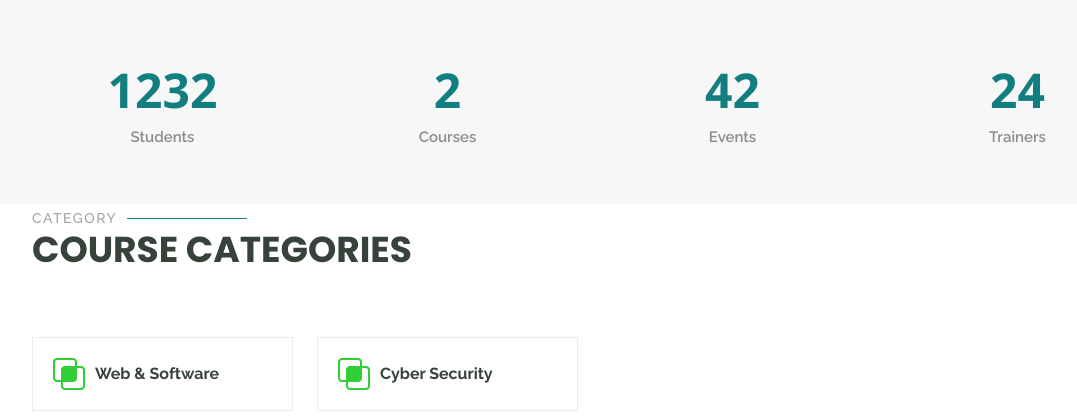
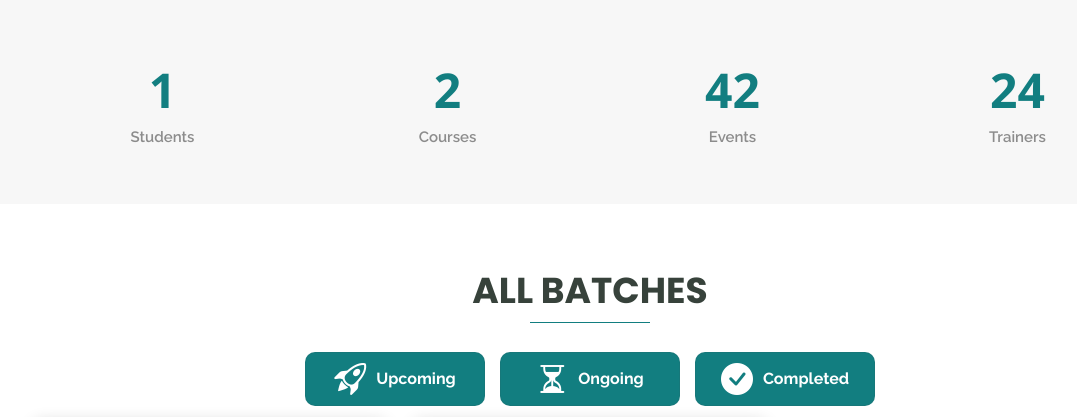
Before and after one commit to mrshakil015/Institute-Management-System-with-Django, a Django app: page / in a window 1280 px wide. Shown: the part 731-1148 px from the top of the page, without its empty margins (50-1127 px from the left). Run offline with Django 5.2, Linux system fonts and the light colour scheme; data comes from the database, SQL or seed files in the repository; some libraries are stand-ins or nearby versions.

Commit message:
Homepage modification

```diff
--- a/IMSProject/IMSapp/batchviews.py
+++ b/IMSProject/IMSapp/batchviews.py
@@ -24,7 +24,6 @@ def batchlist(request):
 
     for data in batchdata:
         enrolledstudent = AdmittedCourseModel.objects.filter(LearningBatch=data).count()
-        print(enrolledstudent)
         combined_data.append({
             'batchdata': data,
             'enrolledstudent': enrolledstudent,
--- a/IMSProject/IMSapp/static/assets/css/main.css
+++ b/IMSProject/IMSapp/static/assets/css/main.css
@@ -56,6 +56,12 @@ h5,
 h6 {
   color: var(--heading-color);
   font-family: var(--heading-font);
+}
+
+.btn-primary {
+  background: #127e80 !important;
+  border-color: #127e80 !important;
+  color: #fff !important;
 }
 
 /*--------------------------------------------------------------
@@ -724,7 +730,7 @@ section,
 # Global Section Titles
 --------------------------------------------------------------*/
 .section-title {
-  padding-bottom: 60px;
+  padding-bottom: 20px;
   position: relative;
 }
 
@@ -1001,6 +1007,89 @@ section,
   color: var(--contrast-color);
   background: var(--accent-color);
 }
+/*--------------------------------------------------------------
+# Features Section
+--------------------------------------------------------------*/
+.batchfeatures {
+  justify-content: center;
+  align-items: center;
+  text-align: center;
+}
+.batchfeatures .items {
+  display: flex;
+  justify-content: center; /* Center items horizontally */
+  gap: 5px; /* Add 5px margin between items */
+}
+
+.batchfeatures .nav-item {
+  background-color: var(--accent-color);
+  display: flex;
+  flex-direction: column;
+  align-items: center;
+  padding: 10px 30px;
+  transition: 0.3s;
+  border: 1px solid color-mix(in srgb, var(--default-color), transparent 90%);
+  border-radius: 10px;
+  box-sizing: border-box;
+  margin: 5px; /* Add margin to each nav-item */
+  flex: 1; /* Ensure all nav-items take up equal width */
+  max-width: 180px; /* Optional: set a maximum width if you want to limit the width */
+}
+
+.batchfeatures .nav-item:hover {
+  background-color: #fff;
+  color: #127e80;
+}
+
+.batchfeatures .icon-text {
+  display: flex;
+  flex-direction: row;
+  align-items: center;
+}
+
+.batchfeatures .nav-item i {
+  font-size: 32px;
+  line-height: 0;
+  color: #fff;
+  margin-right: 10px; /* Add some spacing between icon and text */
+}
+
+.batchfeatures .nav-item:hover i,
+.batchfeatures .nav-item:hover h3 {
+  color: var(--accent-color);
+}
+
+.batchfeatures .nav-item h3 {
+  font-weight: 700;
+  margin: 0;
+  padding: 0;
+  line-height: 1;
+  font-size: 16px;
+  color: #fff;
+}
+
+.batchfeatures .nav-item a {
+  color: #fff;
+  transition: 0.3s;
+  align-items: center;
+  justify-content: center;
+  text-align: center;
+}
+
+.batchfeatures .nav-item a h3:hover {
+  color: var(--accent-color);
+}
+
+.batchfeatures .nav-item:hover {
+  border-color: var(--accent-color);
+}
+
+.batchfeatures .nav-item:hover a {
+  color: #127e80;
+}
+
+
+
 
 /*--------------------------------------------------------------
 # Features Section
@@ -1057,6 +1146,9 @@ section,
 }
 .courses .course-item img {
   border-radius: 10px;
+  height: 200px;
+  width: 100%;
+  object-fit: cover;
 }
 
 .courses .course-item:hover {
@@ -1133,6 +1225,10 @@ section,
 
 .courses .trainer .trainer-rank .user-icon {
   font-size: 22px;
+}
+.courses .trainer .trainer-rank p {
+  font-size: 18px;
+  padding: 5px 20px;
 }
 
 /*--------------------------------------------------------------
--- /dev/null
+++ b/IMSProject/IMSapp/templates/common/batchsection.html
@@ -0,0 +1,28 @@
+<div class="row">
+    {% for i in batchdata %}
+
+    <div class="col-lg-4 col-md-6 d-flex align-items-stretch" data-aos="zoom-in" data-aos-delay="100">
+     <div class="course-item">
+       <a href="">
+         <img src="{{i.CourseName.CourseImage.url}}" class="img-fluid" alt="...">
+       </a>
+       <div class="course-content">
+         <div class="d-flex justify-content-between align-items-center mb-3">
+           <p class="category"><i class="bi bi-person-add"></i> Batch: {{i.BatchNo}}</p>
+           <p class="category"><i class="bi bi-person-add"></i> {{i.Status}}</p>
+
+         </div>
+
+         <h3><a href="">{{i.CourseName}}</a></h3>
+         <p class="description">{{i.CourseName.ShortSummary}}</p>
+         <div class="trainer  justify-content-between align-items-center">
+           <div class="trainer-rank align-items-center">
+            <p class="btn btn-primary description">Batch Details <i class="bi bi-arrow-right-circle"></i></p>
+           </div>
+         </div>
+       </div>
+     </div>
+   </div> <!-- End Course Item-->
+
+    {% endfor %}
+   </div>
--- /dev/null
+++ b/IMSProject/IMSapp/templates/common/coursesection.html
@@ -0,0 +1,29 @@
+<div class="row">
+    {% for i in coursedata %}
+
+    <div class="col-lg-4 col-md-6 d-flex align-items-stretch" data-aos="zoom-in" data-aos-delay="100">
+     <div class="course-item">
+       <a href="">
+         <img src="{{i.CourseImage.url}}" class="img-fluid" alt="...">
+       </a>
+       <div class="course-content">
+         <div class="d-flex justify-content-between align-items-center mb-3">
+           <p class="category">{{i.CourseCategory}}</p>
+           <p class="price"><i class="fa-solid fa-bangladeshi-taka-sign"></i> {{i.CourseFee}}/-</p>
+         </div>
+
+         <h3><a href="">{{i.CourseName}}</a></h3>
+         <p class="description">{{i.ShortSummary}}</p>
+         <div class="trainer d-flex justify-content-between align-items-center">
+           <div class="trainer-rank d-flex align-items-center">
+             <i class="bi bi-person user-icon"></i>&nbsp;50
+             &nbsp;&nbsp;
+             <i class="bi bi-heart heart-icon"></i>&nbsp;65
+           </div>
+         </div>
+       </div>
+     </div>
+   </div> <!-- End Course Item-->
+
+    {% endfor %}
+   </div>
--- a/IMSProject/IMSapp/templates/common/homepage.html
+++ b/IMSProject/IMSapp/templates/common/homepage.html
@@ -27,7 +27,7 @@
 
       <div class="col-lg-3 col-md-6">
         <div class="stats-item text-center w-100 h-100">
-          <span data-purecounter-start="0" data-purecounter-end="1232" data-purecounter-duration="1"
+          <span data-purecounter-start="0" data-purecounter-end="{{studentcount}}" data-purecounter-duration="1"
             class="purecounter"></span>
           <p>Students</p>
         </div>
@@ -63,35 +63,72 @@
 
 </section><!-- /Counts Section -->
 
+<section id="batchfeatures" class="batchfeatures section courses">
+  <!-- Section Title -->
+  <div class="container section-title" data-aos="fade-up">
+    <!-- <h2>Batch</h2> -->
+    <p>All Batches</p>
+    <h2></h2>
+
+  </div><!-- End Section Title -->
+  <div class="container items mb-2">
+    <div class="nav-item" data-aos="fade-up" data-aos-delay="100">
+      <a href="" class="stretched-link">
+        <div class="icon-text">
+          <i class="bi bi-rocket-takeoff"></i>
+          <h3>Upcoming</h3>
+        </div>
+      </a>
+    </div>
+    <div class="nav-item" data-aos="fade-up" data-aos-delay="150">
+      <a href="" class="stretched-link">
+        <div class="icon-text">
+          <i class="bi bi-hourglass-split"></i>
+          <h3>Ongoing</h3>
+        </div>
+      </a>
+    </div>
+    <div class="nav-item" data-aos="fade-up" data-aos-delay="200">
+      <a href="" class="stretched-link">
+        <div class="icon-text">
+          <i class="bi bi-check-circle-fill"></i>
+          <h3>Completed</h3>
+        </div>
+      </a>
+    </div>
+  </div>
+
+  <!-- Popular Courses Section -->
+  <div class="container">
+
+  {% include 'common/batchsection.html' %}
+
+  </div>
+
+</section><!-- /Features Section -->
+
+
+
+
 <!-- Features Section -->
-<section id="features" class="features section">
+<section id="features" class="features section mt-5">
   <!-- Section Title -->
   <div class="container section-title" data-aos="fade-up">
     <h2>Category</h2>
     <p>Course Categories</p>
   </div><!-- End Section Title -->
   <div class="container">
-
     <div class="row gy-4">
-
-
-
       {% for i in categorydata %}
-
       <div class="col-lg-3 col-md-4" data-aos="fade-up" data-aos-delay="300">
         <div class="features-item">
           <i class="bi bi-intersect" style="color: #31ce36;"></i>
           <h3><a href="" class="stretched-link">{{i.CategoryName}}</a></h3>
         </div>
       </div><!-- End Feature Item -->
-
       {% endfor %}
-
-
     </div>
-
   </div>
-
 </section><!-- /Features Section -->
 
 
--- a/IMSProject/IMSapp/views.py
+++ b/IMSProject/IMSapp/views.py
@@ -8,12 +8,17 @@ from IMSapp.models import *
 def homepage(request):
     coursedata = CourseInfoModel.objects.all()
     categorydata = CourseCategoryModel.objects.all()
+    studentdata = StudentModel.objects.all()
+    batchdata = BatchInfoModel.objects.all()
 
     coursecount = coursedata.count()
+    studentcount = studentdata.count()
     context = {
         'coursedata':coursedata,
         'categorydata':categorydata,
         'coursecount':coursecount,
+        'batchdata':batchdata,
+        'studentcount':studentcount,
     }
     return render(request,'common/homepage.html',context)
 
```
Also changed, not shown: other parts of IMSProject/IMSapp/templates/common/homepage.html (+2 -64 lines), IMSProject/IMSapp/templates/common/courses.html (added, +24 -0 lines).
